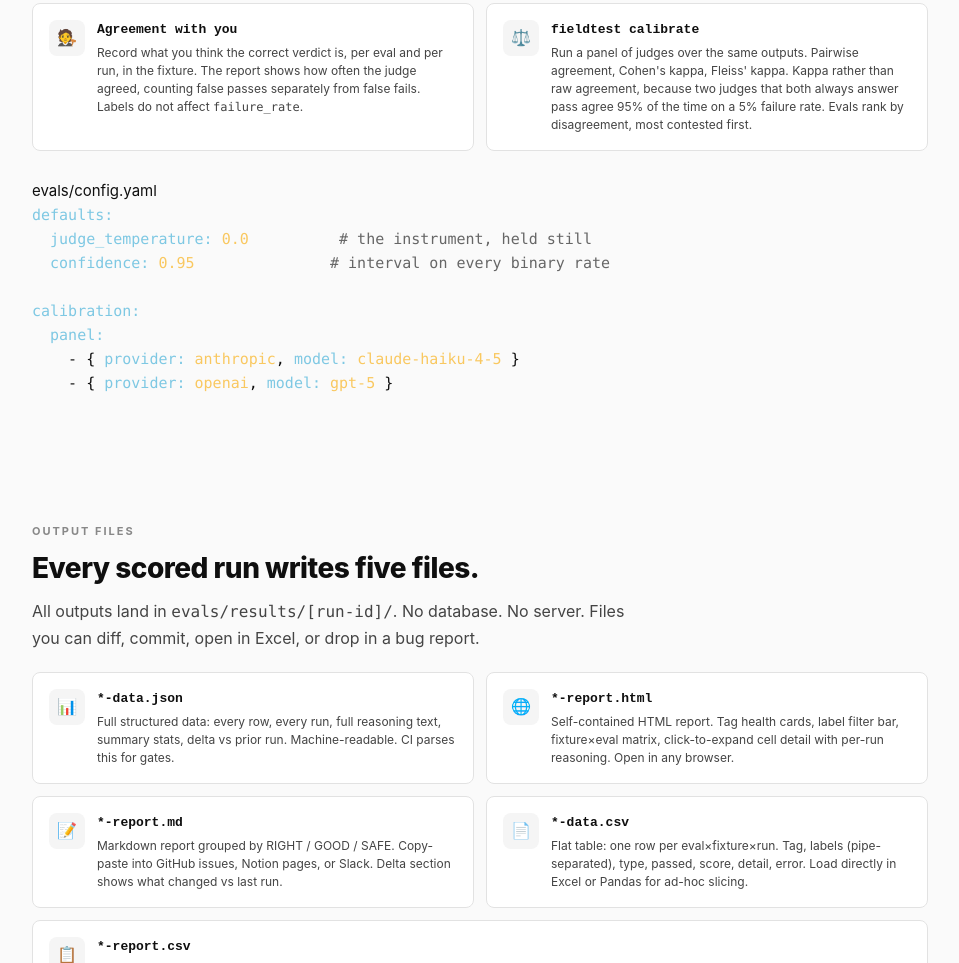
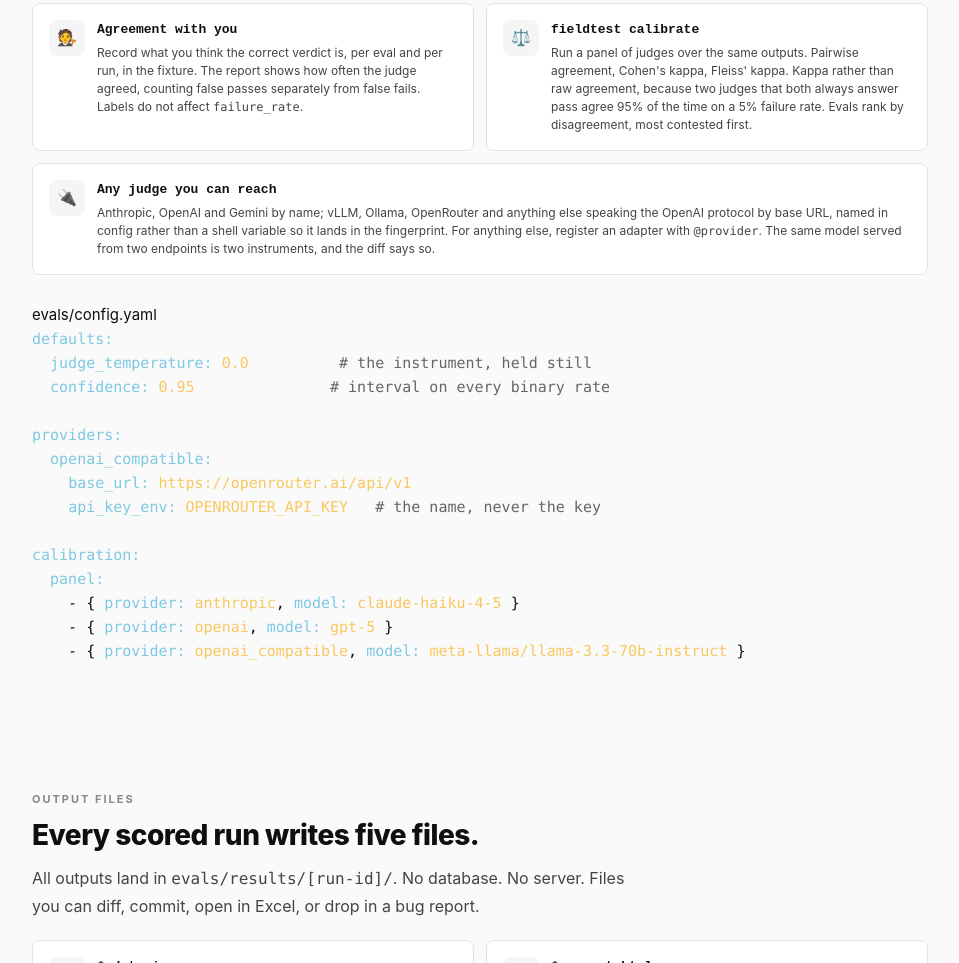
Before and after one commit to gmitt98/fieldtest, a plain HTML site: page docs/index.html in a window 1280 px wide. Shown: the part 7102-8065 px from the top of the page, without its empty margins (160-1119 px from the left). Drawn offline with Linux system fonts and the light colour scheme.

Commit message:
Document the provider surface, and correct one rationale
README gains two sections under Install: naming an OpenAI-protocol endpoint in
config, and registering an adapter with @provider. Both carry the OpenRouter
caveat as narrowly as the evidence allows — o3-mini through OpenRouter reported
nothing dropped where gpt-5 natively reports temperature unsupported, which are
different models, so it establishes only that the drop path did not fire there.

The `fieldtest validate` reference showed output the command has not produced
for two releases ("✓ config valid — 1 use case, 6 evals, 8 fixtures"). Replaced
with real output, which now includes the provider and credential lines.

CHANGELOG gains the 0.3.0 section for this, docs/index.html gains a judge card
and the providers block in its config sample, and specs 09, 11 and 12 are marked
shipped in the index.

Corrects the comment I wrote on the conditional endpoints field. It claimed the
alternative would orphan "every baseline written by 0.3.0" — 0.3.0 is unreleased
and ships both halves together, so no such baselines exist. The real reason is
that a config naming no endpoint should hash identically with and without the
field, which keeps the fingerprint additive for the next provider setting.

Demo configs still fingerprint 4f10569a, so the bundled results stay valid.

Co-Authored-By: Claude Opus 5 <noreply@anthropic.com>

```diff
--- a/docs/index.html
+++ b/docs/index.html
@@ -1071,6 +1071,13 @@ hr.divider {
           <div class="of-desc">Run a panel of judges over the same outputs. Pairwise agreement, Cohen's kappa, Fleiss' kappa. Kappa rather than raw agreement, because two judges that both always answer pass agree 95% of the time on a 5% failure rate. Evals rank by disagreement, most contested first.</div>
         </div>
       </div>
+      <div class="of-card">
+        <div class="of-icon">🔌</div>
+        <div class="of-body">
+          <div class="of-name">Any judge you can reach</div>
+          <div class="of-desc">Anthropic, OpenAI and Gemini by name; vLLM, Ollama, OpenRouter and anything else speaking the OpenAI protocol by base URL, named in config rather than a shell variable so it lands in the fingerprint. For anything else, register an adapter with <code>@provider</code>. The same model served from two endpoints is two instruments, and the diff says so.</div>
+        </div>
+      </div>
     </div>
 
     <div class="code-window" style="margin-top:28px;">
@@ -1079,10 +1086,16 @@ hr.divider {
   <span class="cy">judge_temperature:</span> <span class="cs">0.0</span>          <span class="cc"># the instrument, held still</span>
   <span class="cy">confidence:</span> <span class="cs">0.95</span>               <span class="cc"># interval on every binary rate</span>
 
+<span class="cy">providers:</span>
+  <span class="cy">openai_compatible:</span>
+    <span class="cy">base_url:</span> <span class="cs">https://openrouter.ai/api/v1</span>
+    <span class="cy">api_key_env:</span> <span class="cs">OPENROUTER_API_KEY</span>   <span class="cc"># the name, never the key</span>
+
 <span class="cy">calibration:</span>
   <span class="cy">panel:</span>
     - { <span class="cy">provider:</span> <span class="cs">anthropic</span>, <span class="cy">model:</span> <span class="cs">claude-haiku-4-5</span> }
-    - { <span class="cy">provider:</span> <span class="cs">openai</span>, <span class="cy">model:</span> <span class="cs">gpt-5</span> }</pre>
+    - { <span class="cy">provider:</span> <span class="cs">openai</span>, <span class="cy">model:</span> <span class="cs">gpt-5</span> }
+    - { <span class="cy">provider:</span> <span class="cs">openai_compatible</span>, <span class="cy">model:</span> <span class="cs">meta-llama/llama-3.3-70b-instruct</span> }</pre>
     </div>
   </div>
 </section>
```
Also changed, not shown: 8 other files.
